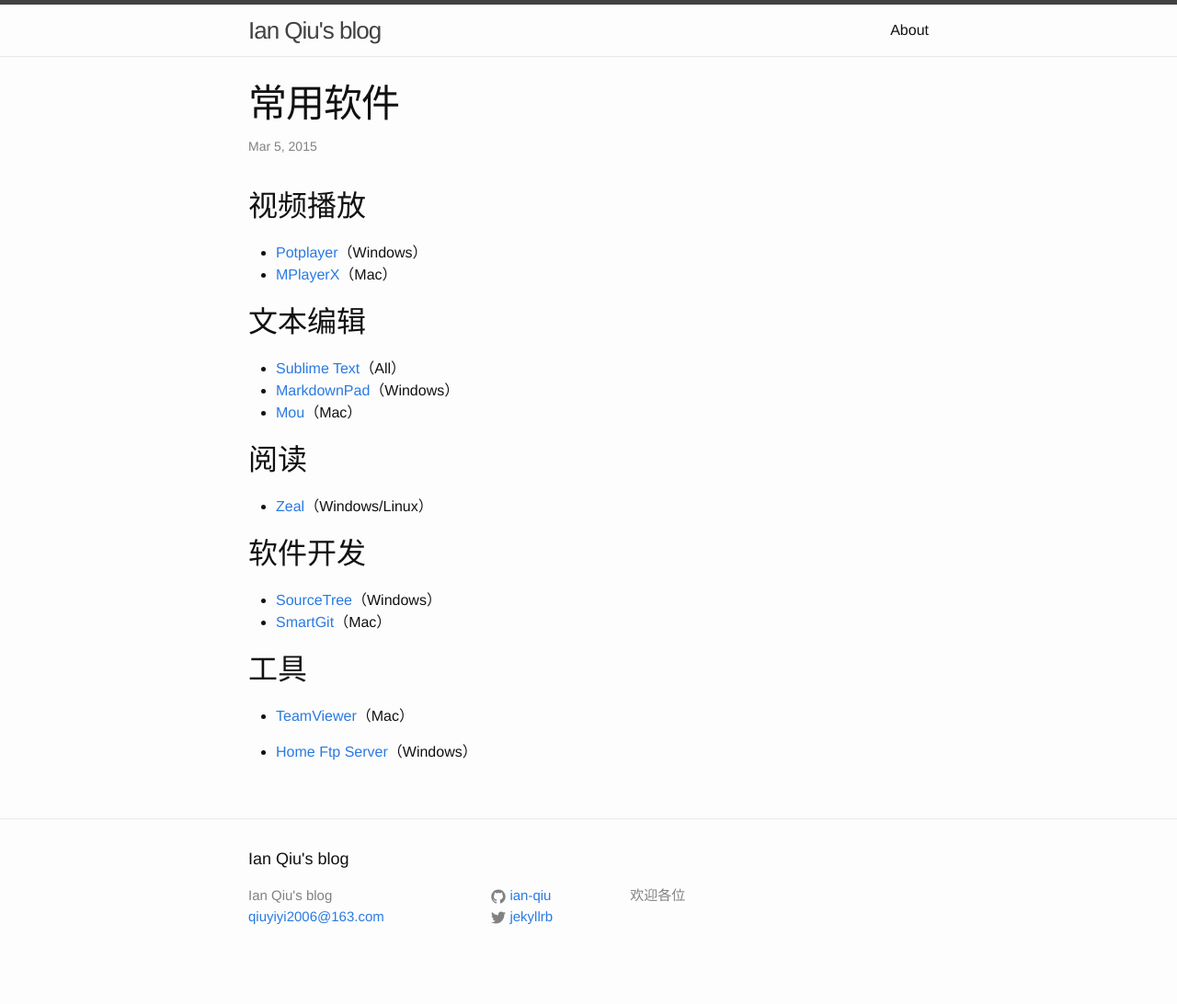
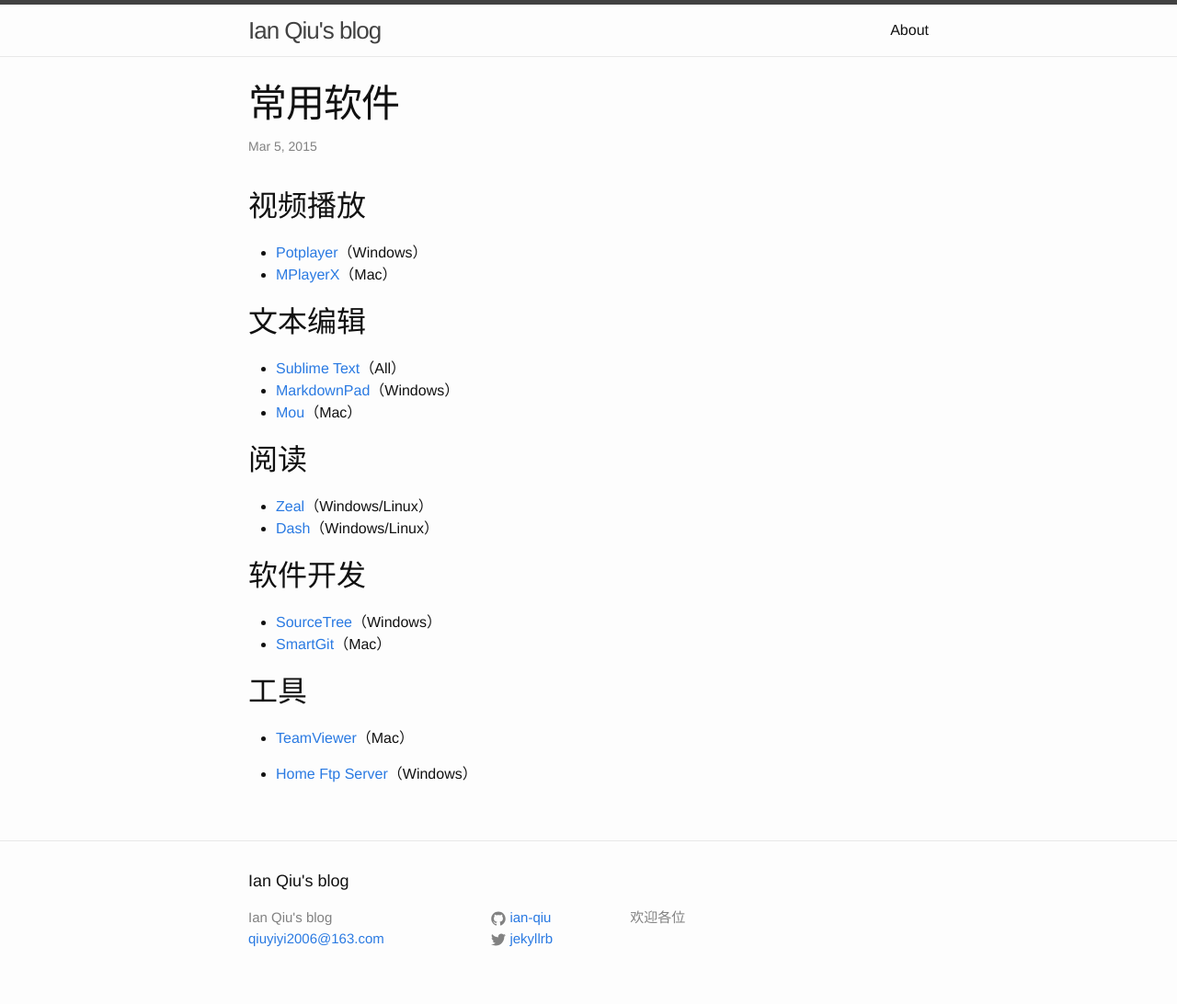
Before and after one commit to ian-qiu/ian-qiu.github.io, a Jekyll site: the page built from _posts/2015-03-05-software.markdown, in a window 1280 px wide. Shown: the whole page at 92% size. Built offline with Jekyll 4.4.1, drawn with Linux system fonts in a browser that asks for light colours; before the commit the page ends 1068 px from its top, so only the background shows below that.

Commit message:
software

```diff
--- a/_posts/2015-03-05-software.markdown
+++ b/_posts/2015-03-05-software.markdown
@@ -20,6 +20,7 @@
 阅读
 --------
 * <a target="_blank" href="http://zealdocs.org/">Zeal</a>（Windows/Linux）
+* <a target="_blank" href="http://kapeli.com/dash">Dash</a>（Windows/Linux）
 
 软件开发
 --------
```
